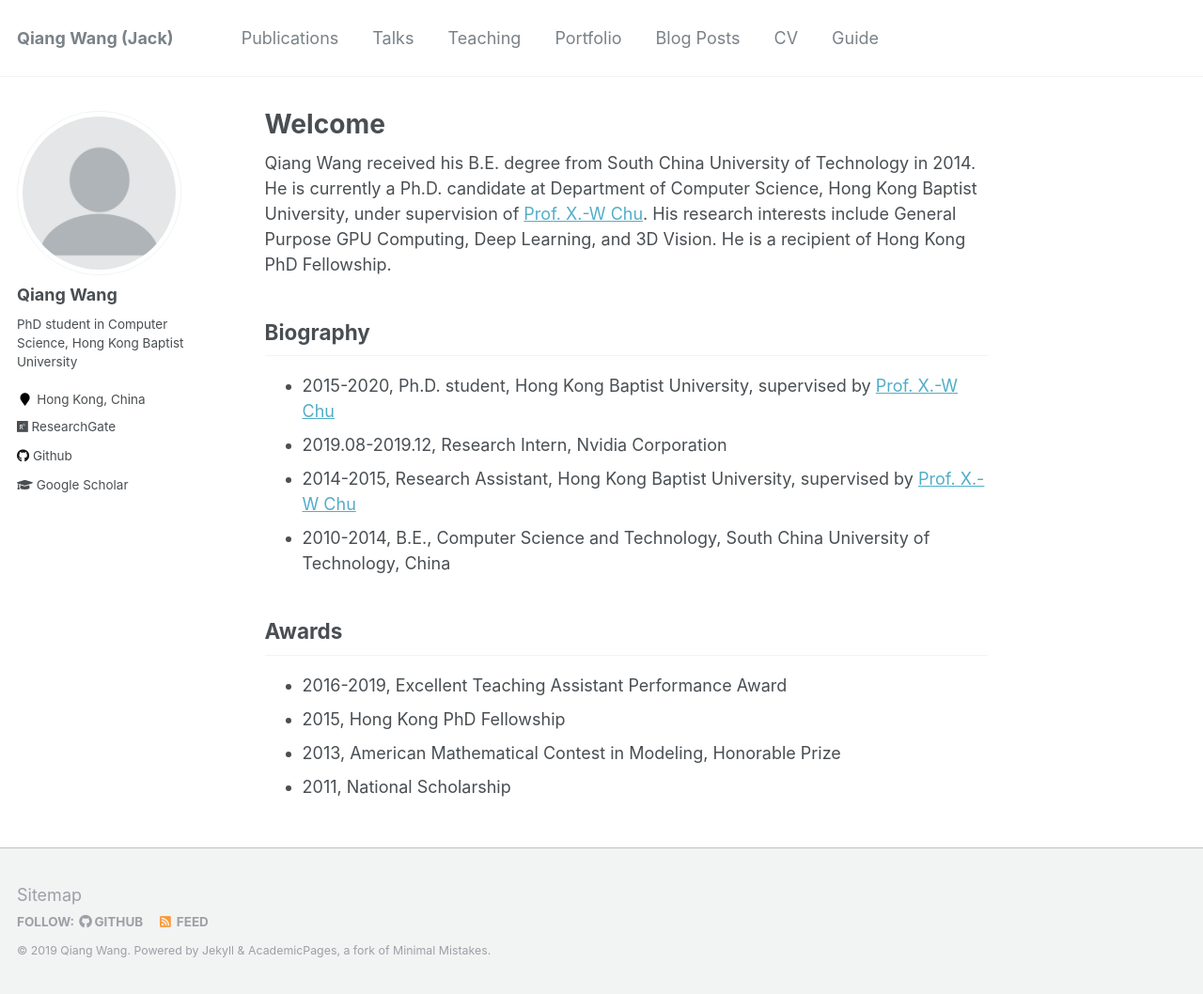
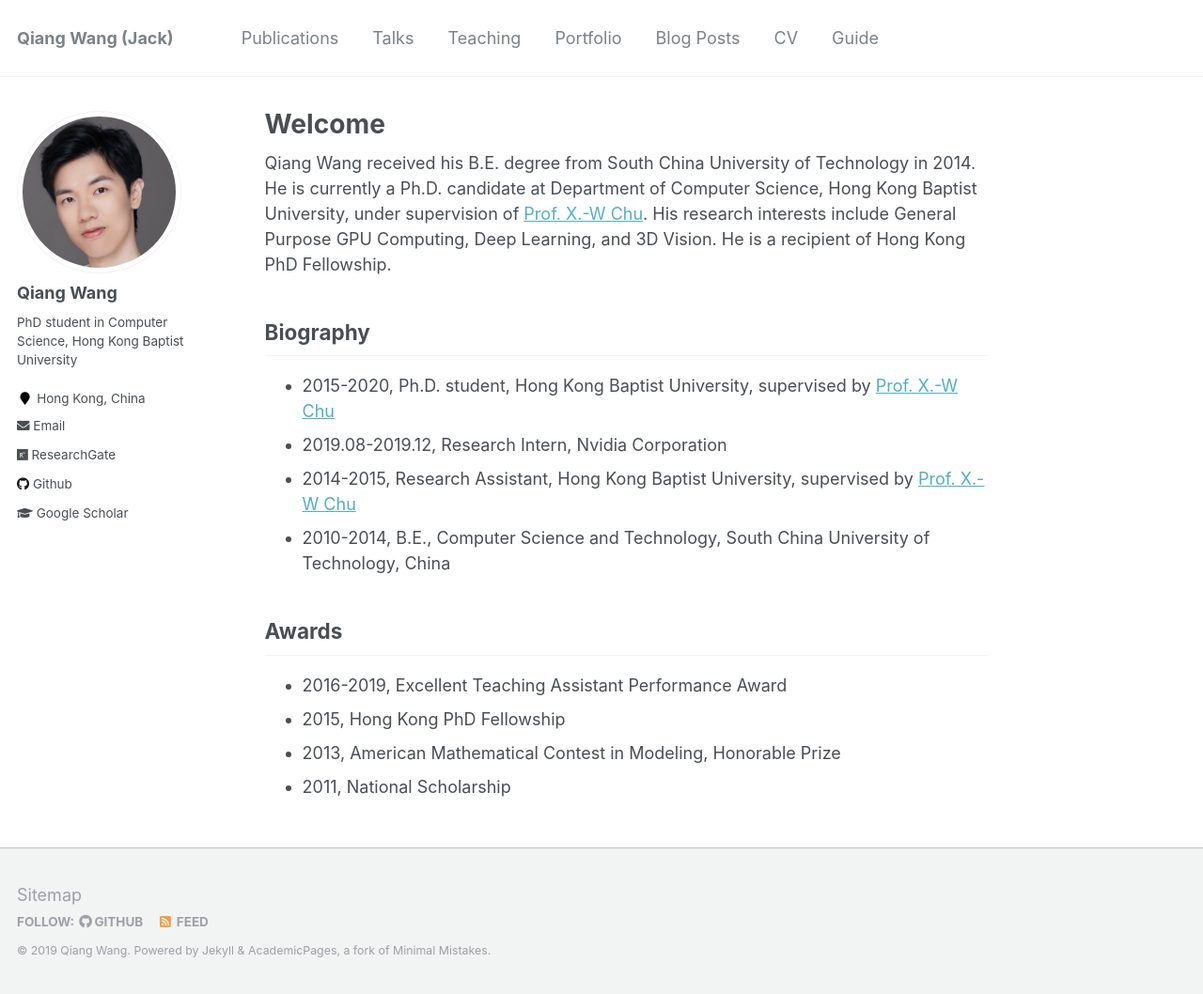
Before and after one commit to blackjack2015/blackjack2015.github.io, a Jekyll site: the page built from _pages/about.md, in a window 1280 px wide and 1058 px high. Shown: the whole window at 94% size. Built offline with Jekyll 4.4.1, drawn with Linux system fonts in a browser that asks for light colours.

Commit message:
update a reliable version.

```diff
--- a/_config.yml
+++ b/_config.yml
@@ -81,12 +81,12 @@ analytics:
 # Site Author
 author:
   name             : "Qiang Wang"
-  avatar           : "profile.png"
+  avatar           : "Jack.jpeg"
   bio              : "PhD student in Computer Science, Hong Kong Baptist University"
   location         : "Hong Kong, China"
   employer         :
   googlescholar    : "https://scholar.google.com/citations?hl=zh-CN&user=6YzjcNgAAAAJ"
-  email            :
+  email            : "qiangwang@comp.hkbu.edu.hk"
   researchgate     : "https://www.researchgate.net/profile/Qiang_Wang96"
   uri              :
   bitbucket        :
```
Also changed, not shown: images/Jack.jpeg (added).
